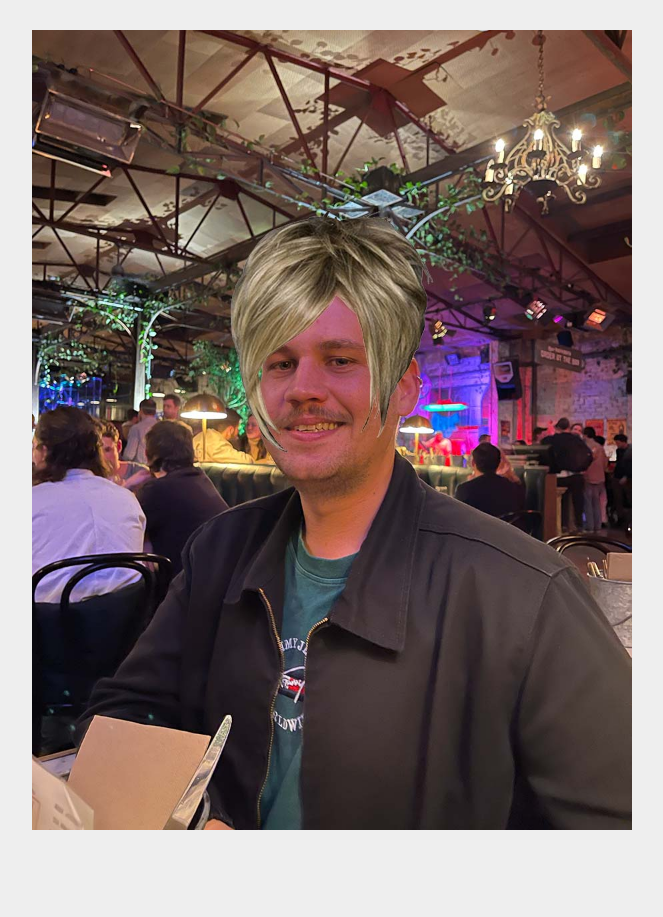
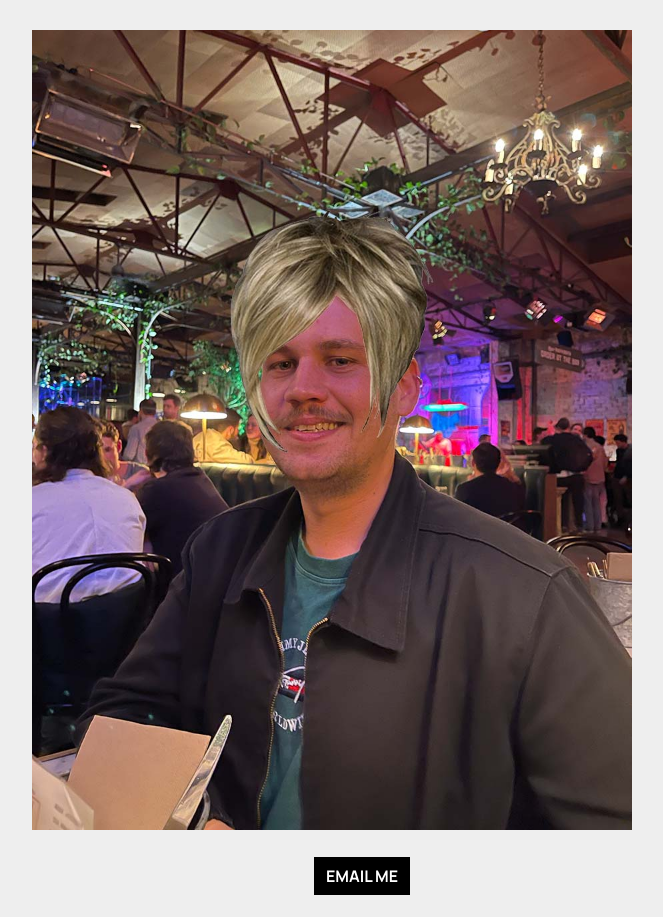
Before and after one commit to fervuvfer/karenforhire, a plain HTML site: page index.html in a window 1280 px wide. Shown: the whole page, without its empty margins (308-971 px from the left). Before the commit the page ends 864 px from the top, so only its background shows below. Drawn offline with Linux system fonts and the light colour scheme.

Commit message:
Update index.html

```diff
--- a/index.html
+++ b/index.html
@@ -3,10 +3,14 @@
 <title>Karen For Hire </title>
 <head>
   <style>
+@import url('https://fonts.googleapis.com/css2?family=Manrope:wght@200;300;400;500;600;700;800&display=swap');
+</style>
+  <style>
   body{
     width: 100%:auto;height: 100%;
     margin: 30px;
     background: #eeeeee;
+    font-family: 'Manrope', sans-serif;
   }
     img{
       width: 90%;
@@ -18,6 +22,20 @@
       display: block;
       text-align: center;
     }
+    div.cta a{
+      color: #ffffff;
+      background-color: #000000;
+      padding:8px 12px;
+      margin: auto;
+      text-decoration: none;
+      font-weight: 700;
+      text-transform: uppercase;
+    }
+    div.cta{
+      margin: 30px;
+      width: 100%;
+    }
+
 
   </style>
 </head>
@@ -25,5 +43,8 @@
 <div>
 <img src="tomkaren.jpg"/>
 <div>
+  <div class="cta">
+    <a href="mailto:tomderson1@gmail.com">Email Me</a>
+  </div>
 </body>
 </html>
```
